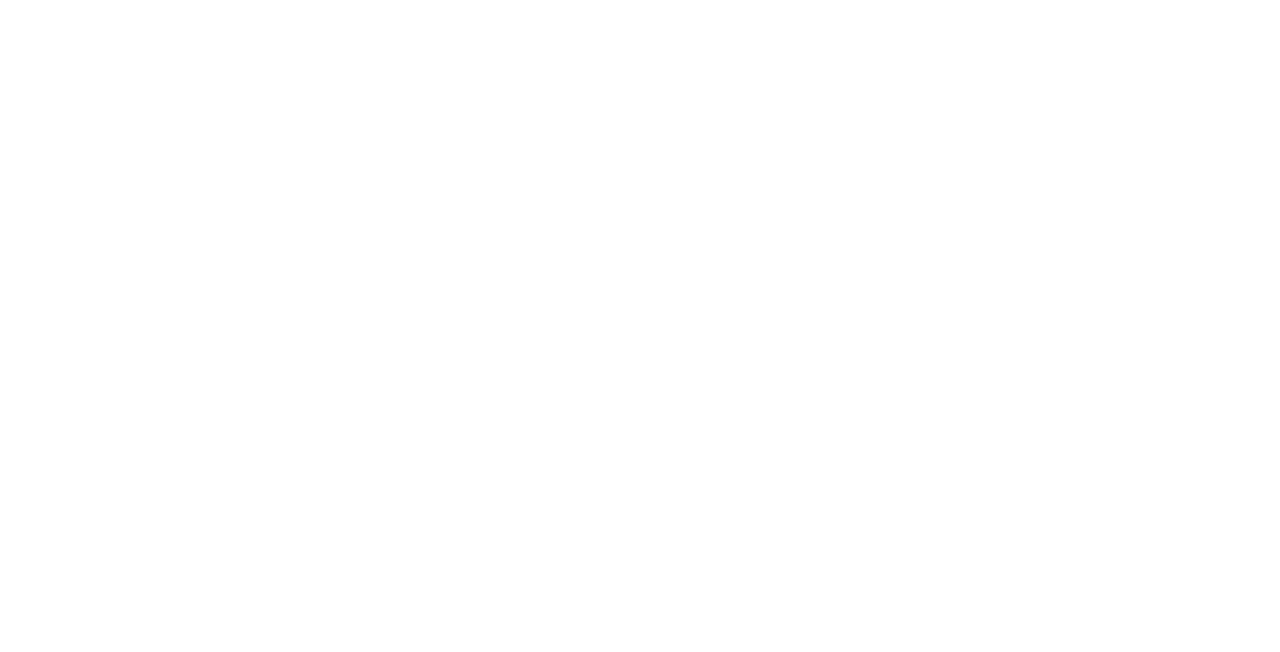
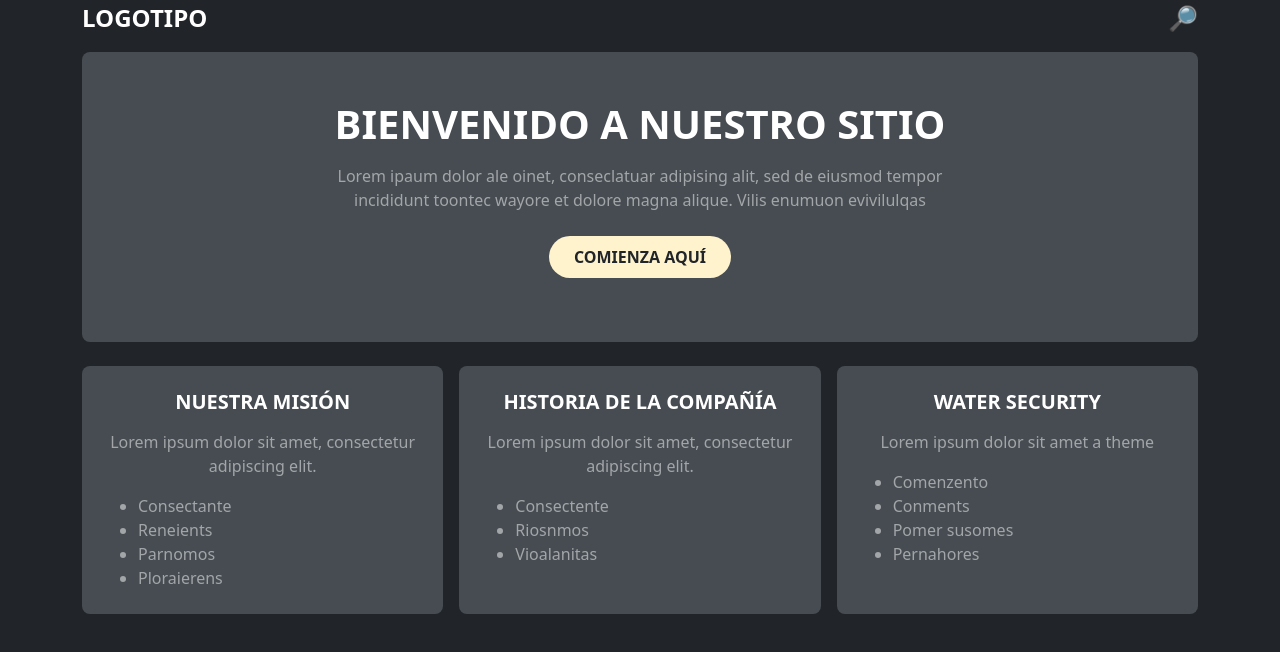
Before and after one commit to soda753951-lang/Examen-23-11-2026, a plain HTML site: page index.html in a window 1280 px wide. Drawn offline with nearby package versions, Linux system fonts and the light colour scheme.

Commit message:
Primera mitad terminada error en el primer header no se ponde de color gris

```diff
--- a/index.html
+++ b/index.html
@@ -1,11 +1,70 @@
 <!DOCTYPE html>
-<html lang="en">
+<html lang="es">
 <head>
-    <meta charset="UTF-8">
-    <meta name="viewport" content="width=device-width, initial-scale=1.0">
-    <title>Document</title>
+  <meta charset="UTF-8">
+  <meta name="viewport" content="width=device-width, initial-scale=1.0">
+  <title>Examen 23/11/2026</title>
+  <link href="https:/cdn.jsdelivr.net/npm/bootstrap@5.3.9/dist/css/bootstrap.min.css" rel="stylesheet">
 </head>
-<body>
+<body class="bg-dark text-white p-0 m-0">
+  <div class="container ">
+    <header class="bg-gray d-flex justify-content-between">
+        <p class="text-white fw-bold fs-4">LOGOTIPO</p>
+        <p class="text-white fw-bold fs-4">🔎︎</p>
+    </header>
 
+    <section class="bg-secondary bg-opacity-50 rounded-3 p-4 p-md-5 text-center mb-4">
+      <div class="row justify-content-center">
+        <div class="col-12 col-md-10 col-lg-8">
+          <h1 class="fw-bold mb-3">BIENVENIDO A NUESTRO SITIO</h1>
+          <p class="text-white-50 mb-4"> Lorem ipaum dolor ale oinet, conseclatuar adipising alit, sed de eiusmod tempor incididunt toontec wayore et dolore magna alique. Vilis enumuon evivilulqas </p>
+          <p class="btn bg-warning-subtle text-dark fw-bold rounded-pill px-4 py-2">
+            COMIENZA AQUÍ
+          </p>
+        </div>
+      </div>
+    </section>
+
+    <section class="mb-4">
+      <div class="row g-3">
+        <div class="col-12 col-md-4">
+          <div class="bg-secondary bg-opacity-50 rounded-3 p-4 h-100">
+            <h2 class="fw-bold fs-5 text-center mb-3">NUESTRA MISIÓN</h2>
+            <p class="text-white-50 text-center mb-3">Lorem ipsum dolor sit amet, consectetur adipiscing elit.</p>
+            <ul class="text-white-50 d-none d-md-block mb-0">
+              <li>Consectante</li>
+              <li>Reneients</li>
+              <li>Parnomos</li>
+              <li>Ploraierens</li>
+            </ul>
+          </div>
+        </div>
+        <div class="col-12 col-md-4">
+          <div class="bg-secondary bg-opacity-50 rounded-3 p-4 h-100">
+            <h2 class="fw-bold fs-5 text-center mb-3">HISTORIA DE LA COMPAÑÍA</h2>
+            <p class="text-white-50 text-center mb-3">Lorem ipsum dolor sit amet, consectetur adipiscing elit.</p>
+            <ul class="text-white-50 d-none d-md-block mb-0">
+              <li>Consectente</li>
+              <li>Riosnmos</li>
+              <li>Vioalanitas</li>
+            </ul>
+          </div>
+        </div>
+        <div class="col-12 col-md-4">
+          <div class="bg-secondary bg-opacity-50 rounded-3 p-4 h-100">
+            <h2 class="fw-bold fs-5 text-center mb-3">WATER SECURITY</h2>
+            <p class="text-white-50 text-center mb-3">Lorem ipsum dolor sit amet a theme</p>
+            <ul class="text-white-50 d-none d-md-block mb-0">
+              <li>Comenzento</li>
+              <li>Conments</li>
+              <li>Pomer susomes</li>
+              <li>Pernahores</li>
+            </ul>
+          </div>
+        </div>
+      </div>
+    </section>
+
+  </div>
 </body>
 </html>
```
Also changed, not shown: assets/images/grafico.jpeg (added), assets/images/mapa mundi.jpeg (added).
